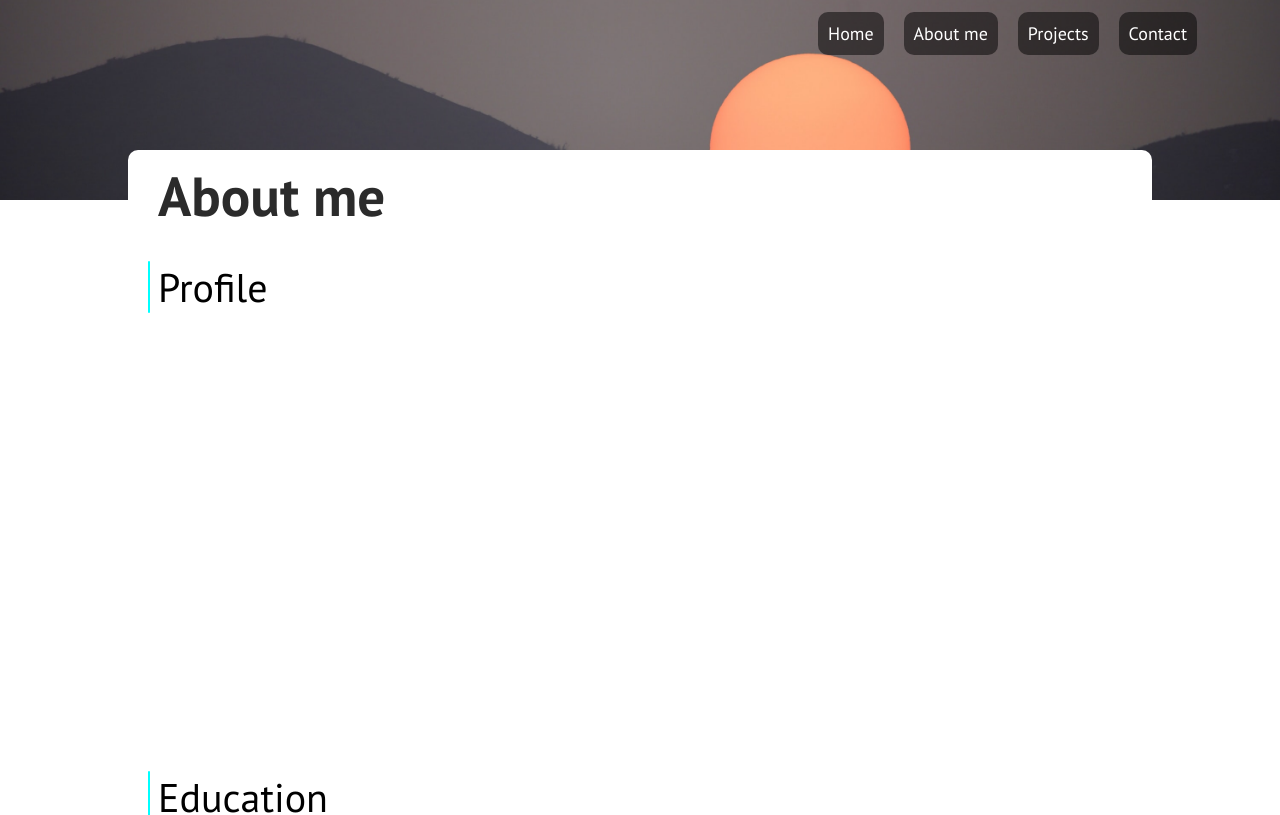
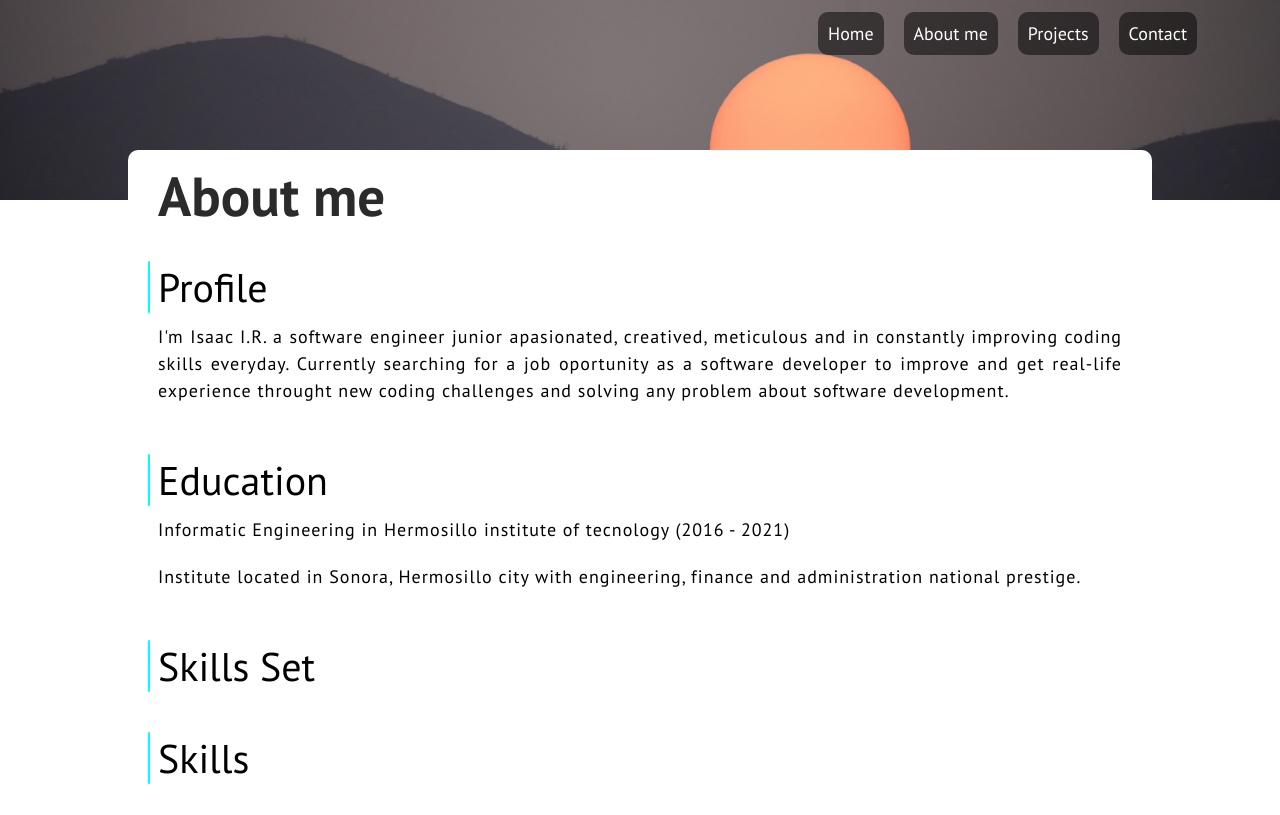
Before and after one commit to Texmo100/Developer-profile-IIR, a React (Create React App) app: page /aboutme in a window 1280 px wide. Shown: the top 815 px of the page. Built offline with nearby package versions, Linux system fonts and the light colour scheme.

Commit message:
About me page alpha version 1.1

```diff
--- a/src/App.css
+++ b/src/App.css
@@ -525,9 +525,9 @@ h4{
 .container-about-me-content{
   height: calc(100% - 10rem);
   display: grid;
-  grid-template-columns: repeat(2, 1fr);
-  grid-template-rows: repeat(4, minmax(50rem, 100%));
-  row-gap: 1rem;
+  grid-template-columns: 1fr;
+  grid-template-rows: repeat(4, minmax(auto, 100%));
+  row-gap: 2rem;
   margin-top: 2rem;
 }
 .content-item{
@@ -569,3 +569,10 @@ h4{
     border-radius: 10rem;
   }
 }
+.content-item-text{
+  font-size: 1.8rem;
+  padding: 1rem;
+  line-height: 1.5;
+  text-align: justify;
+  letter-spacing: 1px;
+}
--- a/src/Components/AboutMe/AboutMeContent.js
+++ b/src/Components/AboutMe/AboutMeContent.js
@@ -1,6 +1,7 @@
 import React, { useState }from 'react'
 import aboutMeData from '../../Data/aboutMeData'
 import Profile from './Profile'
+import Education from './Education'
 
 const AboutMeContent = () => {
     const [profileData] = useState(aboutMeData) //Array all data
@@ -9,10 +10,8 @@ const AboutMeContent = () => {
 
     return(
         <div className="container-about-me-content">
-            <Profile />
-            <div className="content-item">
-                <p className="content-item-title">Education</p>
-            </div>
+            <Profile profile={profile}/>
+            <Education education={education}/>
             <div className="content-item">
                 <p className="content-item-title">Skills Set</p>
             </div>
--- /dev/null
+++ b/src/Components/AboutMe/Education.js
@@ -0,0 +1,13 @@
+import React from 'react'
+
+const Education = (props) => {
+    return (
+        <div className="content-item">
+            <p className="content-item-title">Education</p>
+            <p className="content-item-text">{`${props.education[0].degree} in ${props.education[0].name} (2016 - 2021)`}</p>
+            <p className="content-item-text">{props.education[0].description}</p>
+        </div>
+    )
+}
+
+export default Education
--- a/src/Components/AboutMe/Profile.js
+++ b/src/Components/AboutMe/Profile.js
@@ -1,9 +1,10 @@
 import React from 'react'
 
-const Profile = () => {
+const Profile = (props) => {
     return (
         <div className="content-item">
             <p className="content-item-title">Profile</p>
+            <p className="content-item-text">{props.profile}</p>
         </div>
     )
 }
--- a/src/Data/aboutMeData.js
+++ b/src/Data/aboutMeData.js
@@ -1,10 +1,10 @@
 const aboutMeData = {
-    profile: "I'm Isaac I.R. a software engineer junior apasionated, creatived, meticulous and in constantly improving coding skills everyday. Currently searching for a job oportunity as a software developer to improve and get real-life experience throught new coding challenges and solving any problem about software development",
+    profile: "I'm Isaac I.R. a software engineer junior apasionated, creatived, meticulous and in constantly improving coding skills everyday. Currently searching for a job oportunity as a software developer to improve and get real-life experience throught new coding challenges and solving any problem about software development.",
     projects: [
         {
             id: 1,
             name: "human resources, finance and administration System Management",
-            description: "The porpuse of this system management was to increase the number of attendance through a web platform which the final user can interact with it and improve their performance task respectively",
+            description: "The porpuse of this system management was to increase the number of attendance through a web platform which the final user can interact with it and improve their performance task respectively.",
             frameworks: [".Net Core", "Boostrap"],
             languages: ["HTML5","CSS3", "JavaScript","C#"],
             database: "Microsoft SQL Server",
@@ -22,7 +22,7 @@ const aboutMeData = {
         {
             id: 3,
             name: "MIGO",
-            description: "The porpuse of this web app is to storage your movies, series, comics and books preferences through a friendly, beautiful and easy to use layout. You as a user will be able to manage your content preference as you wish, simple and easy",
+            description: "The porpuse of this web app is to storage your movies, series, comics and books preferences through a friendly, beautiful and easy to use layout. You as a user will be able to manage your content preference as you wish, simple and easy.",
             frameworks: ["React.js", ".Net Core"],
             languages: ["HTML5","CSS3","JavaScript ES6+","C#"],
             database: "Microsoft SQL Server",
@@ -34,7 +34,7 @@ const aboutMeData = {
             id: 1,
             name: "Hermosillo institute of tecnology",
             degree: "Informatic Engineering",
-            description: "Institute located in Sonora, Hermosillo city with engineering, finance and administration national prestige"
+            description: "Institute located in Sonora, Hermosillo city with engineering, finance and administration national prestige."
         }
     ],
     setSkills: {
```
